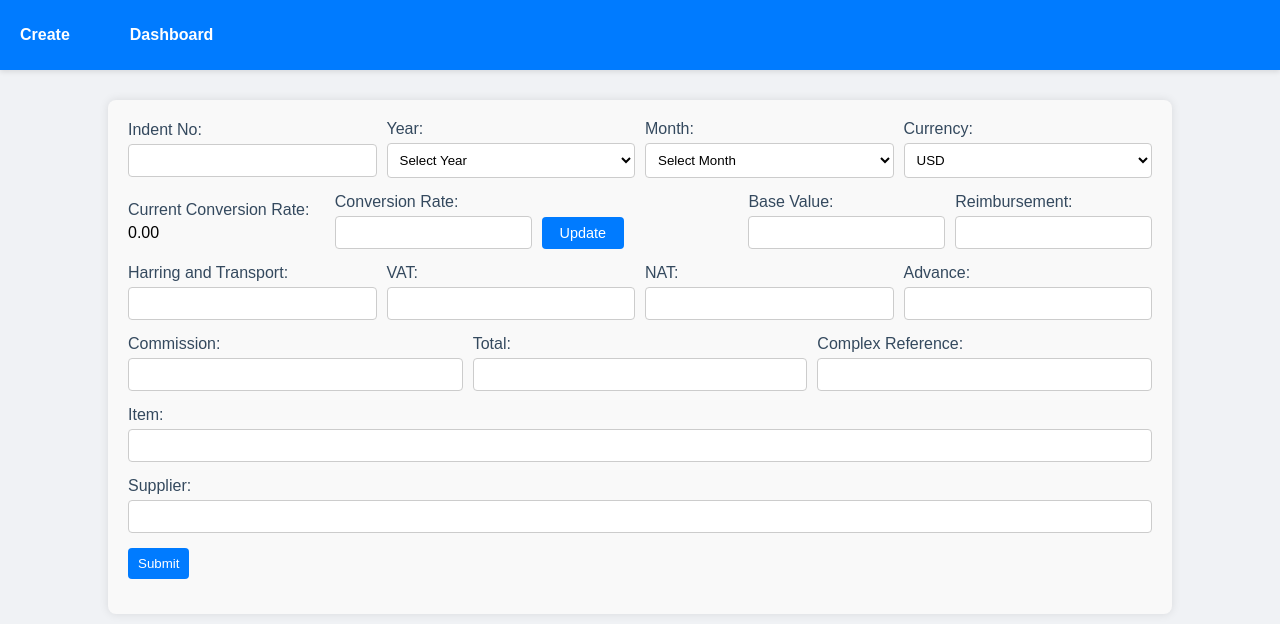
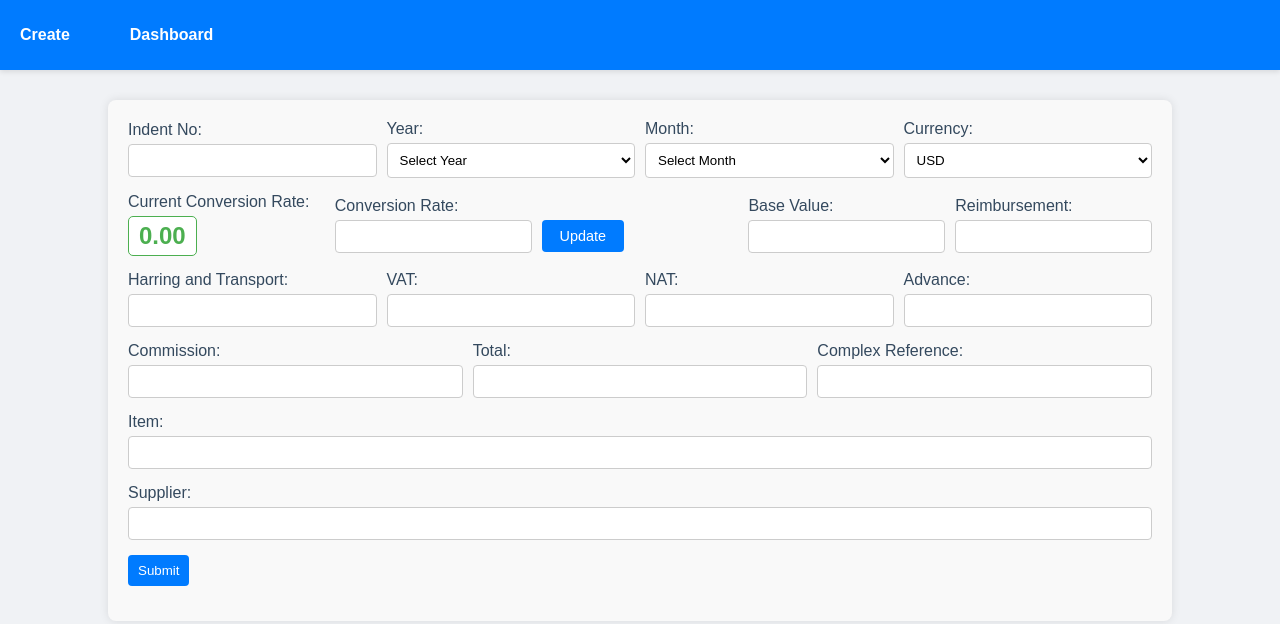
Before and after one commit to dgyrsenevirathne/ceb-indent-management-System, a website: page public/index.html in a window 1280 px wide. Drawn offline with Linux system fonts and the light colour scheme; no server answers.

Commit message:
Add styles for Current Convertionrate field

```diff
--- a/public/css/styles.css
+++ b/public/css/styles.css
@@ -295,3 +295,18 @@ html {
 ::-webkit-scrollbar-thumb:hover {
     background: #0056b3;
 }
+
+#currentConversionRate {
+    font-size: 1.5em;
+    font-weight: bold;
+    color: #4CAF50;
+    /* Green color */
+    background-color: #fff;
+    /* White background */
+    padding: 5px 10px;
+    border: 1px solid #4CAF50;
+    /* Green border */
+    border-radius: 5px;
+    display: inline-block;
+    /* Ensures padding and border are applied */
+}
```
